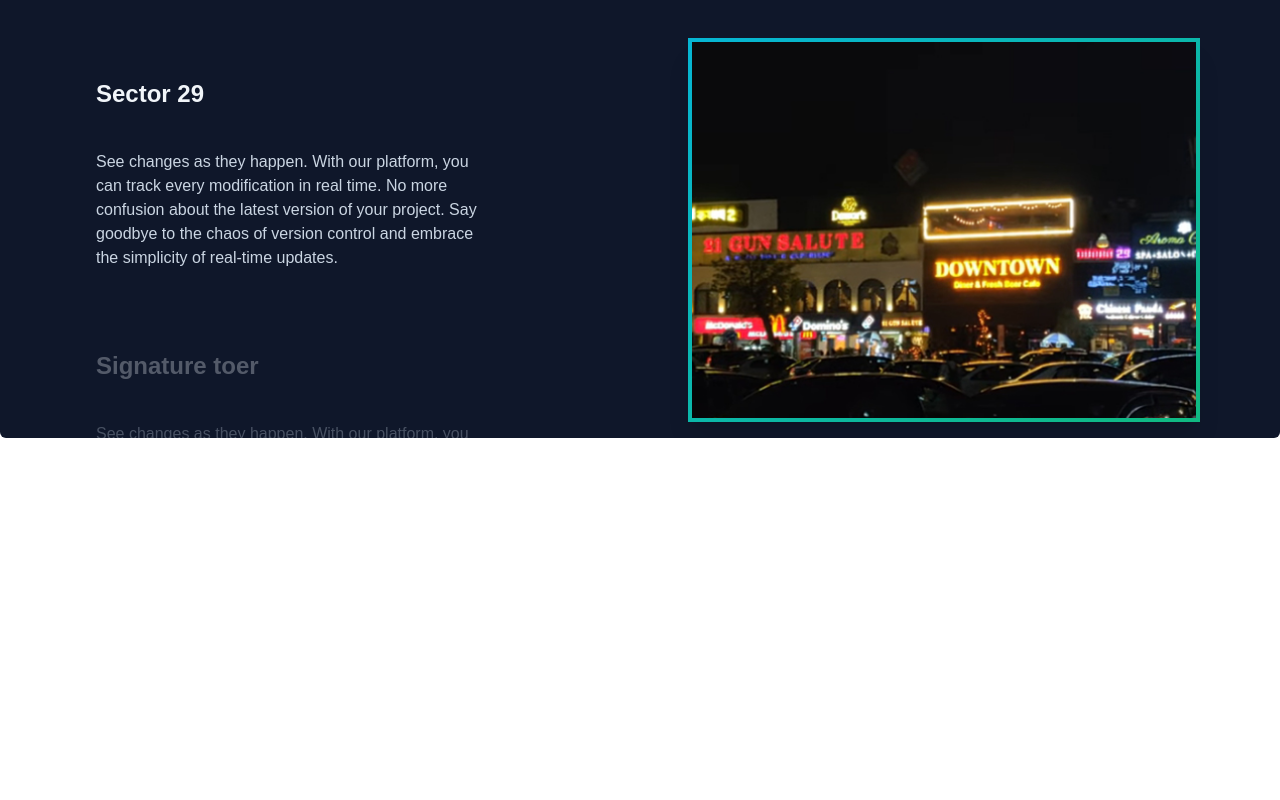
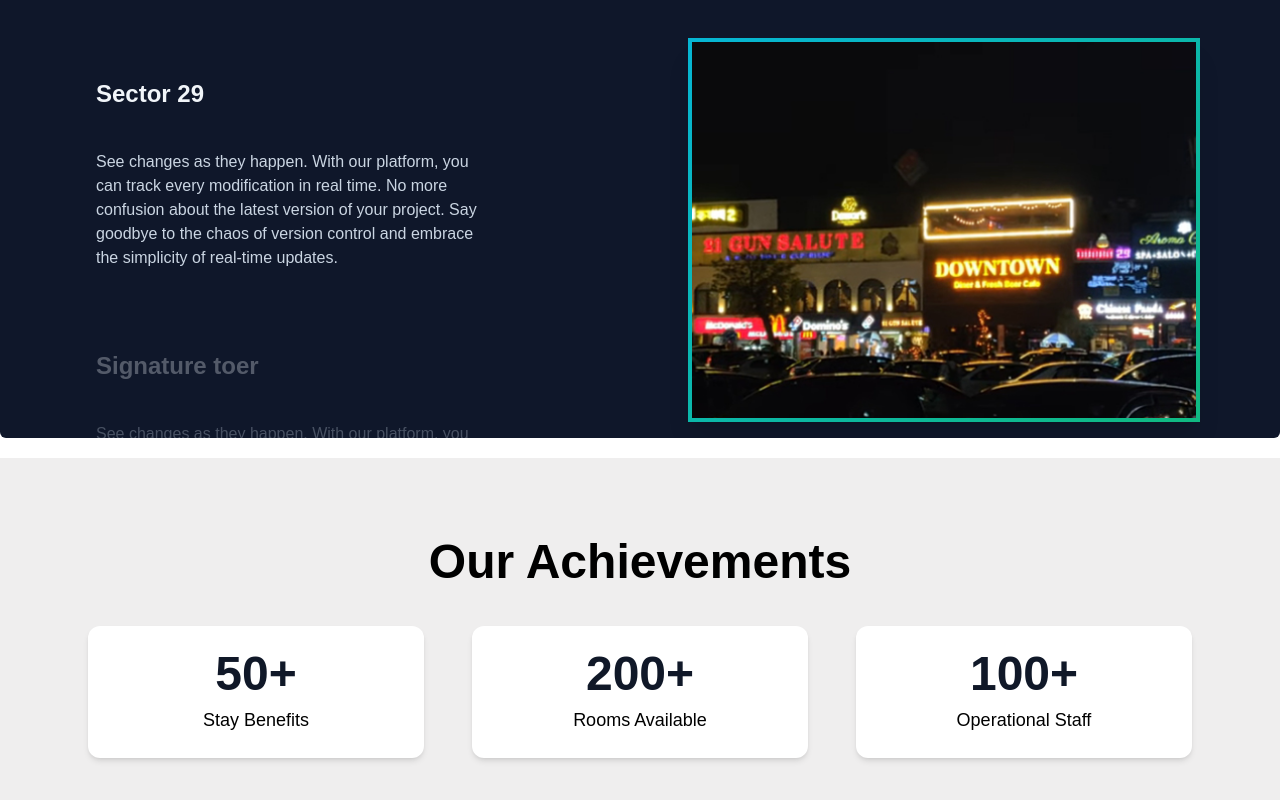
Before and after one commit to Balvant4/bloom, a Next.js app: page / in a window 1280 px wide. Shown: the part 2375-3175 px from the top of the page. Before the commit the page ends 2833 px from the top, so only its background shows below. Built offline with nearby package versions, Linux system fonts and the light colour scheme.

Commit message:
feat: add Achievements component with animated counters and styling

```diff
--- a/src/app/page.js
+++ b/src/app/page.js
@@ -6,6 +6,7 @@
 
 import { StickyScrollRevealDemo } from "@/components/Acternity-ui-components/StickyScrollReveal";
 import Features from "@/components/Features";
+import Achievements from "@/components/Banners/Achievements";
 
 export default function Home() {
   return (
@@ -16,6 +17,7 @@
       <CarouselDemo />
       <Features />
       <StickyScrollRevealDemo />
+      <Achievements />
     </>
   );
 }
--- /dev/null
+++ b/src/components/Banners/Achievements.jsx
@@ -0,0 +1,92 @@
+"use client";
+import React from "react";
+import { motion, useAnimation, useInView } from "framer-motion";
+import { useEffect, useRef, useState } from "react";
+
+const Counter = ({ target }) => {
+  const [count, setCount] = useState(0);
+  const controls = useAnimation();
+  const ref = useRef(null);
+  const inView = useInView(ref);
+
+  useEffect(() => {
+    if (inView) {
+      controls.start({ count: target });
+    }
+  }, [inView, controls, target]);
+
+  useEffect(() => {
+    let start = 0;
+    const end = parseInt(target);
+    const duration = 5000;
+    const incrementTime = 30;
+    const step = Math.ceil((end * incrementTime) / duration);
+
+    if (inView) {
+      const timer = setInterval(() => {
+        start += step;
+        if (start >= end) {
+          start = end;
+          clearInterval(timer);
+        }
+        setCount(start);
+      }, incrementTime);
+      return () => clearInterval(timer);
+    }
+  }, [inView, target]);
+
+  return (
+    <motion.h1 ref={ref} className="text-5xl font-bold text-gray-900">
+      {count}+
+    </motion.h1>
+  );
+};
+
+function Achievements() {
+  return (
+    <section className="bg-[#efeeee] py-20 w-full text-black flex flex-col items-center justify-center overflow-hidden">
+      <motion.h1
+        initial={{ opacity: 0, y: 40 }}
+        whileInView={{ opacity: 1, y: 0 }}
+        transition={{ duration: 0.8 }}
+        className="text-4xl md:text-5xl font-semibold mb-10"
+      >
+        Our Achievements
+      </motion.h1>
+
+      <div className="grid grid-cols-1 md:grid-cols-3 gap-12 w-full max-w-6xl px-6 text-center">
+        <motion.div
+          initial={{ opacity: 0, y: 50 }}
+          whileInView={{ opacity: 1, y: 0 }}
+          transition={{ delay: 0.2, duration: 0.7 }}
+          className="bg-white p-6 rounded-xl shadow-md hover:shadow-xl transition"
+        >
+          <Counter target={50} />
+          <p className="mt-2 text-lg font-medium">Stay Benefits</p>
+        </motion.div>
+
+        <motion.div
+          initial={{ opacity: 0, y: 50 }}
+          whileInView={{ opacity: 1, y: 0 }}
+          transition={{ delay: 0.3, duration: 0.7 }}
+          className="bg-white p-6 rounded-xl shadow-md hover:shadow-xl transition"
+        >
+          <Counter target={200} />
+          <p className="mt-2 text-lg font-medium">Rooms Available</p>
+        </motion.div>
+
+        <motion.div
+          initial={{ opacity: 0, y: 50 }}
+          whileInView={{ opacity: 1, y: 0 }}
+          transition={{ delay: 0.4, duration: 0.7 }}
+          className="bg-white p-6 rounded-xl shadow-md hover:shadow-xl transition"
+        >
+          <Counter target={100} />
+          <p className="mt-2 text-lg font-medium">Operational Staff</p>
+        </motion.div>
+      </div>
+    </section>
+  );
+}
+
+export default Achievements;
```
